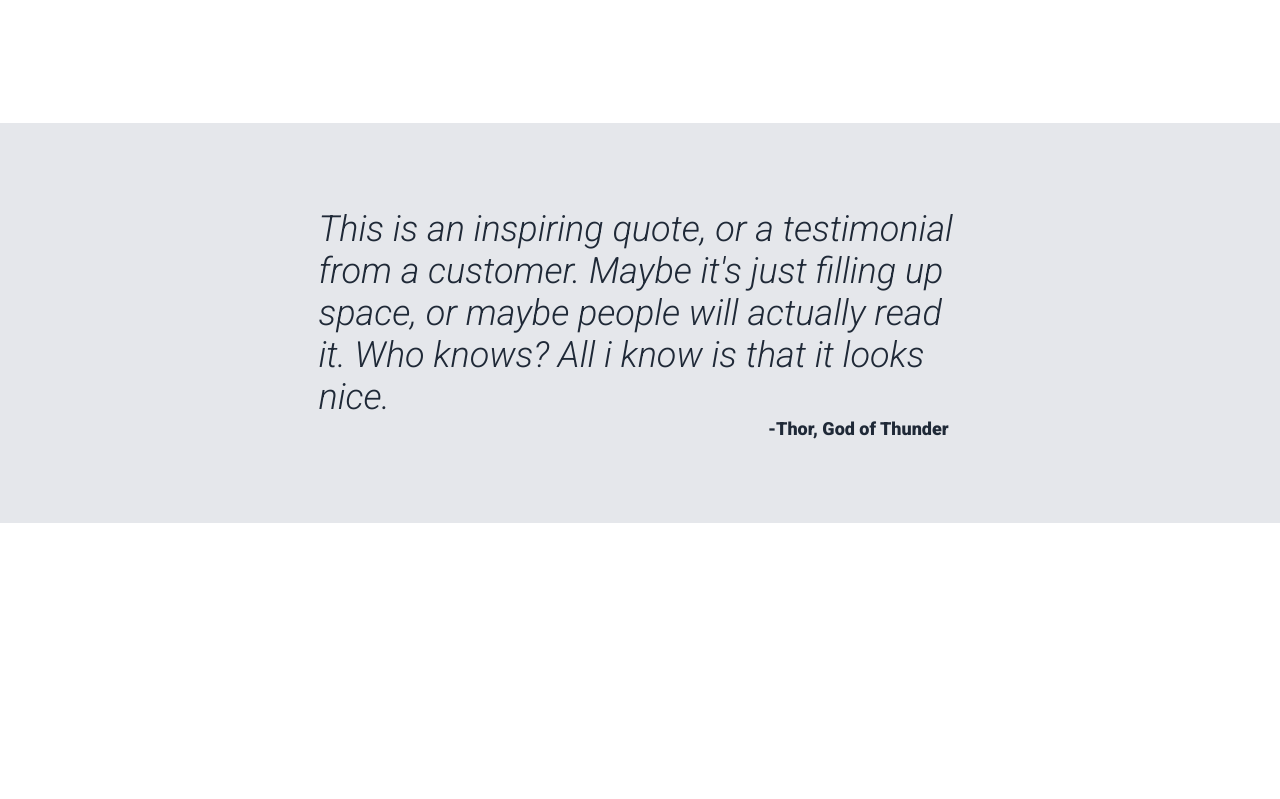
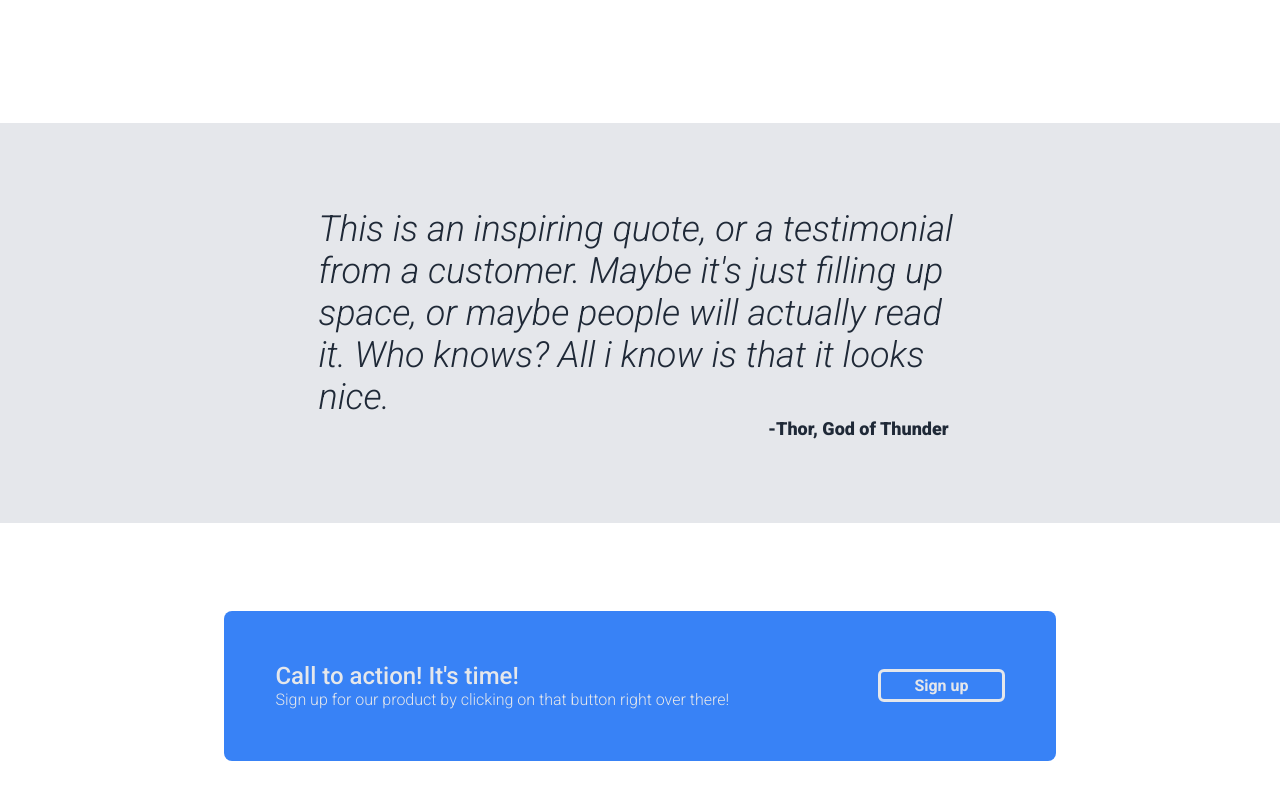
Before and after one commit to Romyr05/ODIN-LandingPage, a plain HTML site: page index.html in a window 1280 px wide. Shown: the part 879-1678 px from the top of the page. Before the commit the page ends 1402 px from the top, so only its background shows below. Drawn offline with Linux system fonts and the light colour scheme.

Commit message:
call to action section done

```diff
--- a/index.html
+++ b/index.html
@@ -74,7 +74,13 @@
 
         <!-- Sign up portion -->
         <div class = "sign-up">
-
+            <div class = "sg-container">
+                <div class = "texts">
+                    <div class = "action">Call to action! It's time!</div>
+                    <div class = "sign">Sign up for our product by clicking on that button right over there!</div>
+                </div>
+                <div class = "sg-button">Sign up</div>
+            </div>
         </div>
 
         <!-- footer portion -->
--- a/styles.css
+++ b/styles.css
@@ -178,3 +178,49 @@ a{
     font-weight: 900;
     color: #1f2937;
 }
+
+.sign-up{
+    display: flex;
+    height: 325px;
+    justify-content: center;
+    align-items: center;
+}
+
+.sg-container{
+    display: flex;
+    flex-direction: row;
+    align-items: center;
+    justify-content: space-around;
+    border-radius: 8px;
+
+    width: 65%;
+    height: 150px;
+    background-color: #3882f6;
+}
+
+.texts{
+    margin-top: 50px;
+    gap:0px
+}
+
+.action{
+    color: #e5e7eb;
+    font-weight: 500;
+    font-size: 24px;
+}
+
+.sign{
+    width: 500px;
+    font-weight: 300;
+    color: #e5e7eb;
+}
+
+.sg-button{
+    color: #e5e7eb;
+    border:solid;
+
+    padding: 4px 33px;
+    border-radius: 6px;
+    font-weight: bold;
+    font-family: Roboto,'Times New Roman', Times, serif;
+}
```
